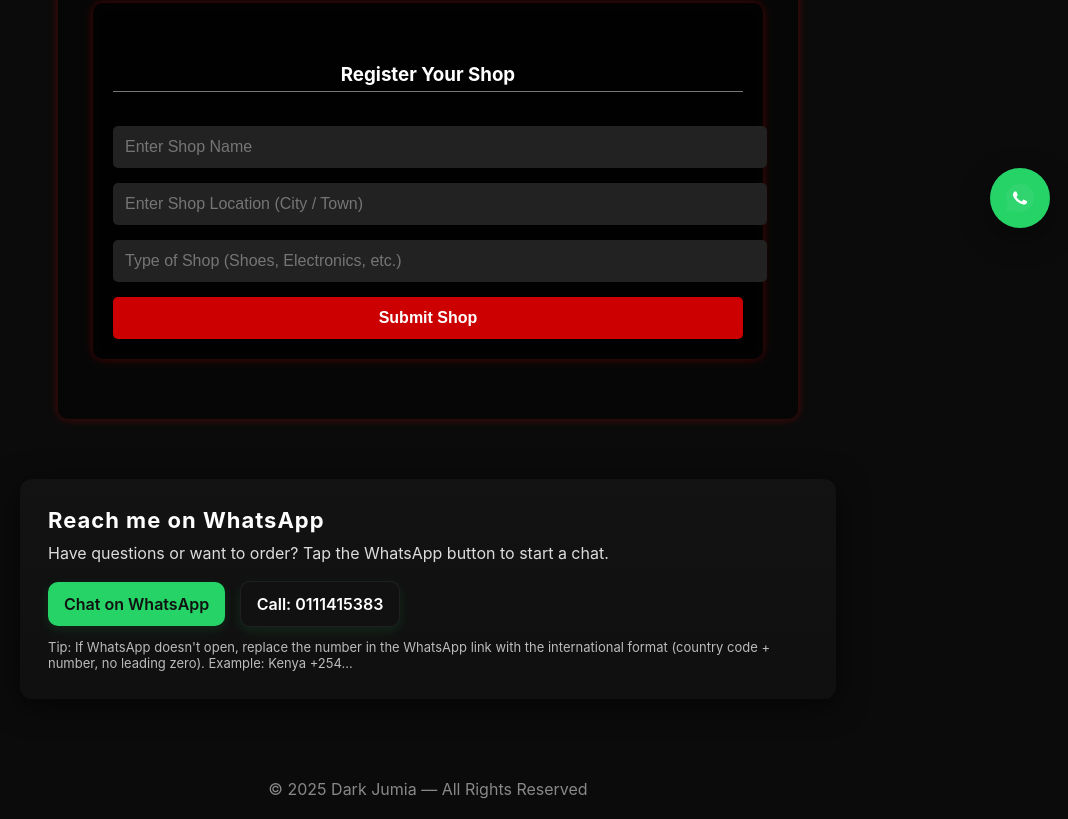
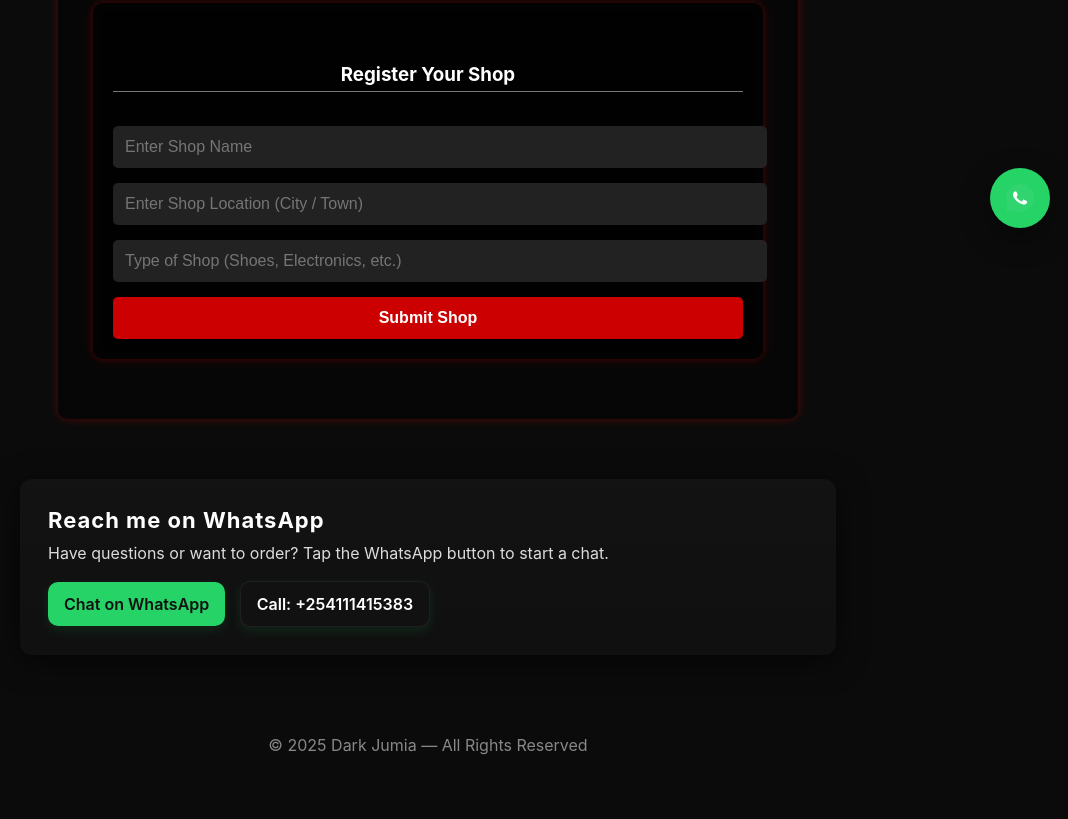
Before and after one commit to shabbycee/DARK-JUMIA, a plain HTML site: page index.html in a window 1280 px wide. Shown: the part 554-1373 px from the top of the page, without its empty margins (212-1280 px from the left). After the commit the page ends 1329 px from the top, so only its background shows below. Drawn offline with Linux system fonts and the light colour scheme.

Commit message:
Update index.html

```diff
--- a/index.html
+++ b/index.html
@@ -426,16 +426,14 @@ function submitShop() {
     Chat on WhatsApp
   </a>
 
-  <a class="btn call" href="tel:+0111415383">Call: 0111415383</a>
+  <a class="btn call" href="tel:+0111415383">Call: +254111415383</a>
 
-  <div class="note">
-    Tip: If WhatsApp doesn't open, replace the number in the WhatsApp link with the international format (country code + number, no leading zero). Example: Kenya +254...
-  </div>
+
 </div>
 
 <!-- floating button -->
 <div class="wh-float" aria-hidden="false">
-  <a href="https://wa.me/0111415383?text=Hello%20I%20am%20interested%20in%20Dark%20Jumia" target="_blank" rel="noopener" title="Chat on WhatsApp">
+  <a href="https://wa.me/+254111415383?text=Hello%20I%20am%20interested%20in%20Dark%20Jumia" target="_blank" rel="noopener" title="Chat on WhatsApp">
     <!-- simple SVG WhatsApp icon -->
     <svg class="wh-ico" viewBox="0 0 24 24" fill="none" xmlns="http://www.w3.org/2000/svg" aria-hidden="true">
       <path d="M20.52 3.48A11.86 11.86 0 0012 0C5.37 0 .01 5.37.01 12c0 2.12.56 4.09 1.54 5.83L0 24l6.4-1.67A11.94 11.94 0 0012 24c6.63 0 12-5.37 12-12 0-3.2-1.25-6.2-3.48-8.52z" fill="#ffffff" opacity="0.06"/>
```
